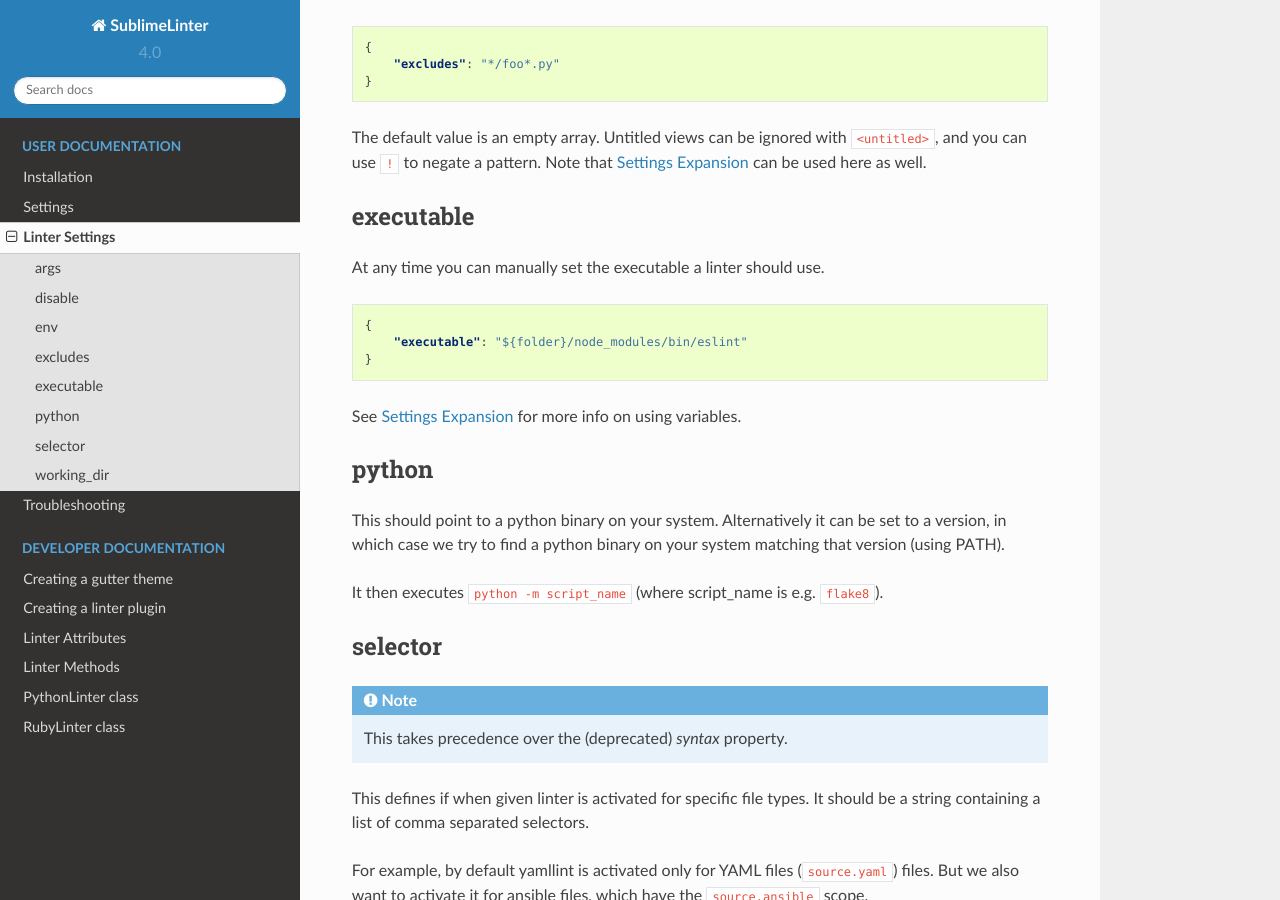
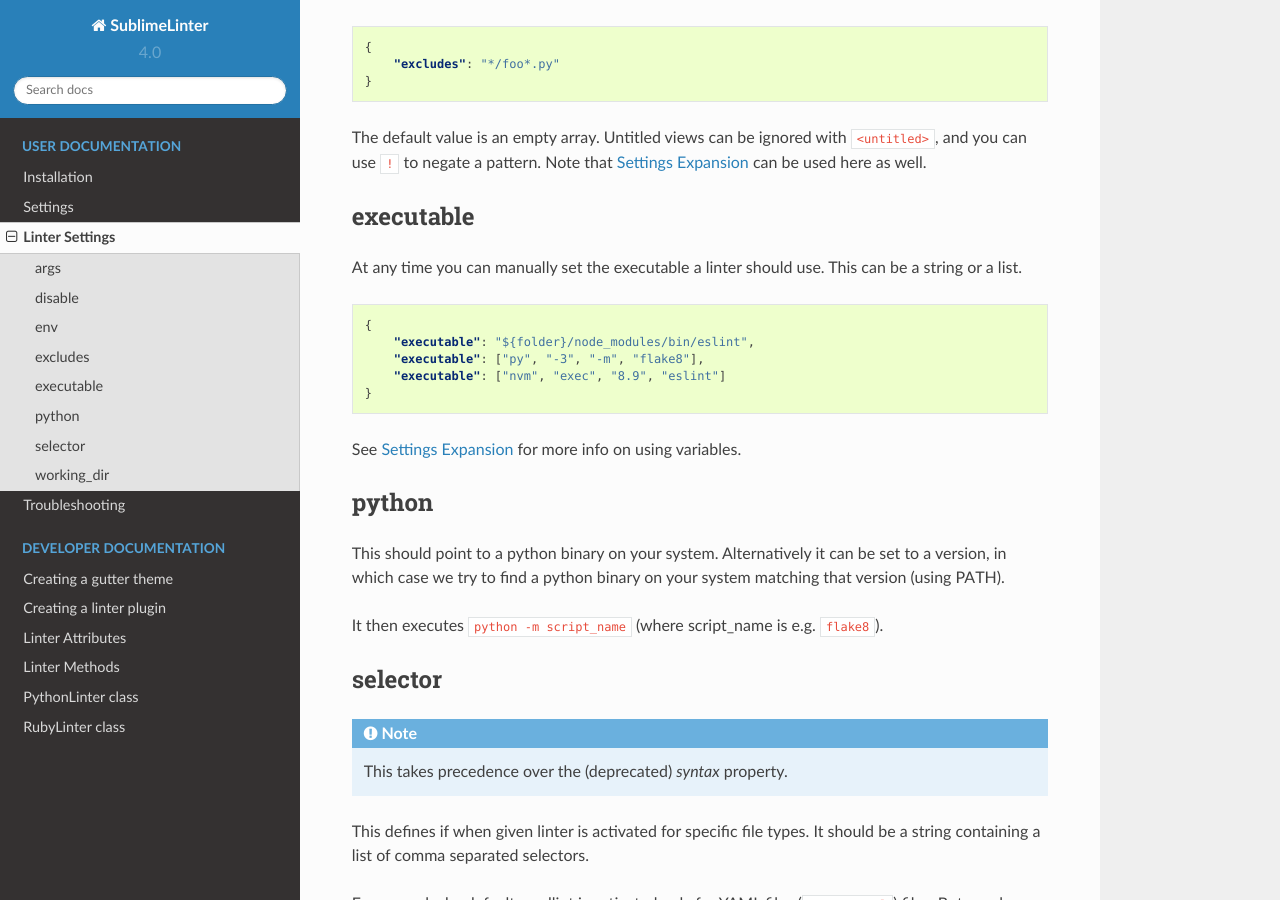
Before and after one commit to SublimeLinter/SublimeLinter, a Sphinx documentation site: the page built from docs/linter_settings.rst, in a window 1280 px wide and 900 px high, scrolled down 1173 px. Built offline with Sphinx 7.4.7 and the Read the Docs theme 2.0.0, drawn with Linux system fonts in a browser that asks for light colours.

Commit message:
Document that `executable` can be set to a list

```diff
--- a/docs/linter_settings.rst
+++ b/docs/linter_settings.rst
@@ -69,12 +69,15 @@ Note that :ref:`Settings Expansion <settings-expansion>` can be used here as wel
 executable
 ----------
 
-At any time you can manually set the executable a linter should use.
+At any time you can manually set the executable a linter should use. This can
+be a string or a list.
 
 .. code-block:: json
 
     {
-        "executable": "${folder}/node_modules/bin/eslint"
+        "executable": "${folder}/node_modules/bin/eslint",
+        "executable": ["py", "-3", "-m", "flake8"],
+        "executable": ["nvm", "exec", "8.9", "eslint"]
     }
 
 See :ref:`Settings Expansion <settings-expansion>` for more info on using variables.
```
